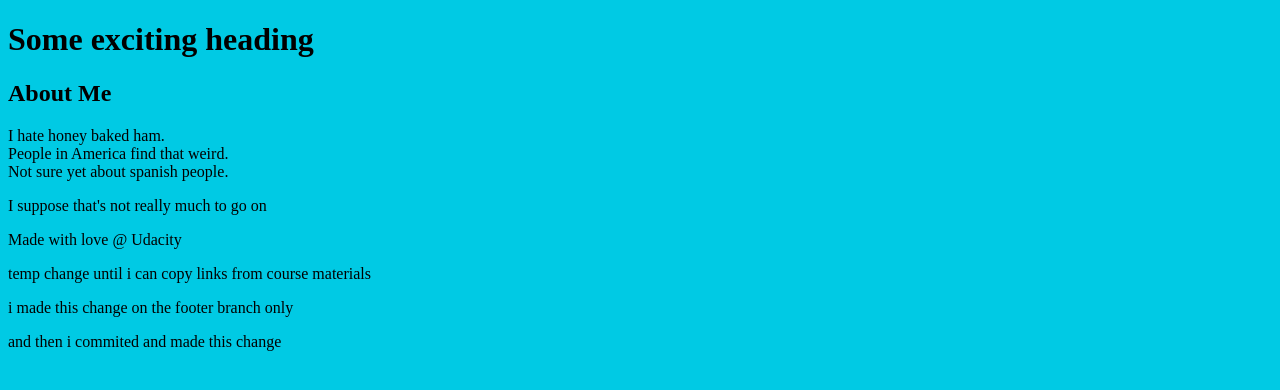
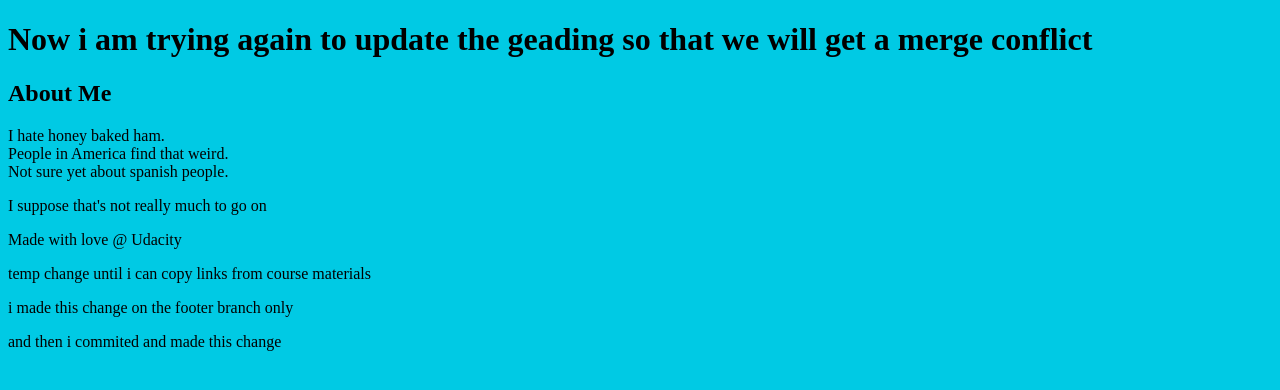
Before and after one commit to ZTsquared/Temporary-repo, a plain HTML site: page index.html in a window 1280 px wide. Drawn offline with Linux system fonts and the light colour scheme.

Commit message:
the second commit for the purpose of merge conflict test

```diff
--- a/index.html
+++ b/index.html
@@ -9,7 +9,7 @@
 </head>
 <body>
     <header>
-        <h1>Some exciting heading</h1>
+        <h1>Now i am trying again to update the geading so that we will get a merge conflict</h1>
     </header>
 
     <div class="container">
```
